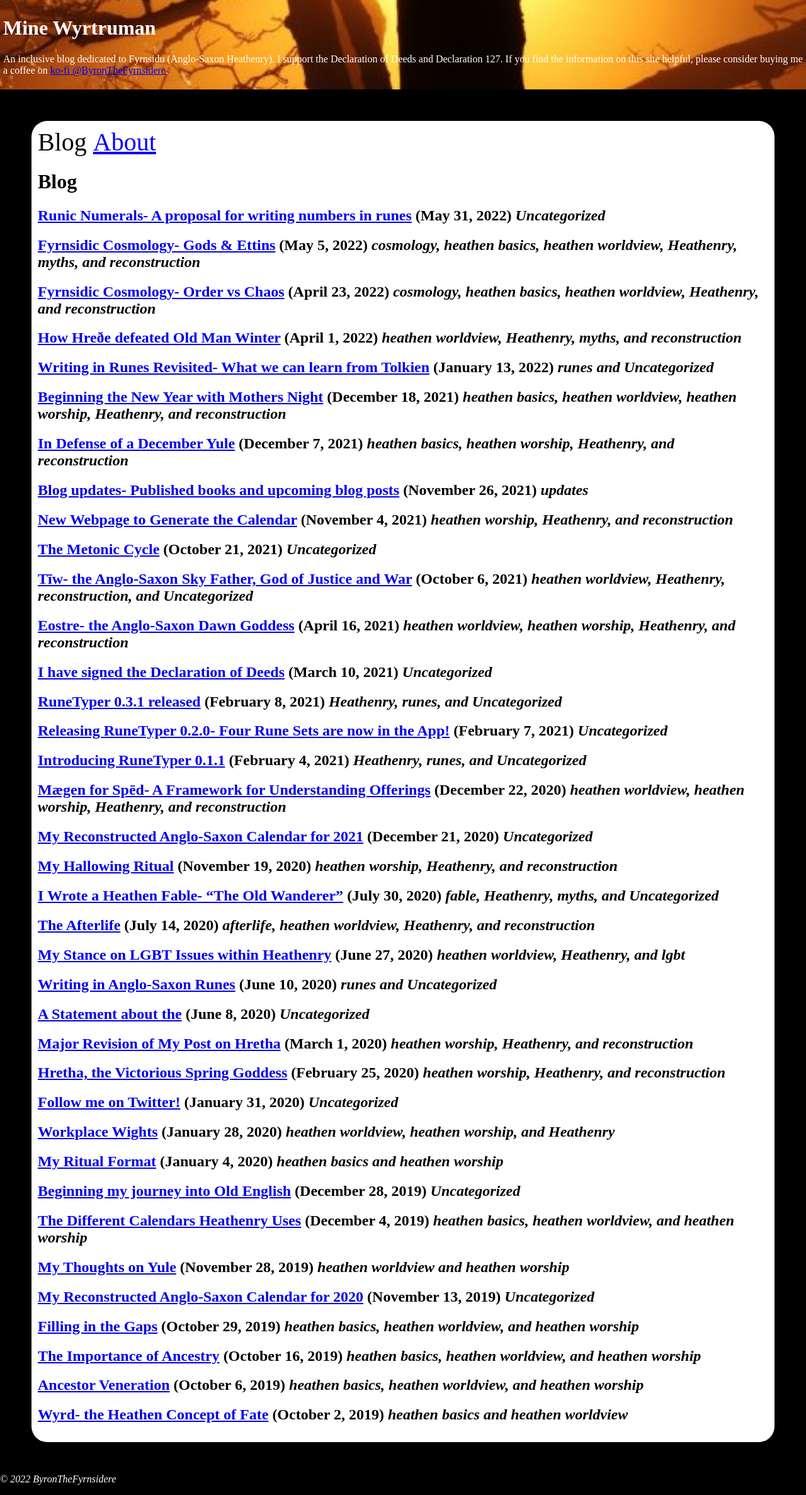
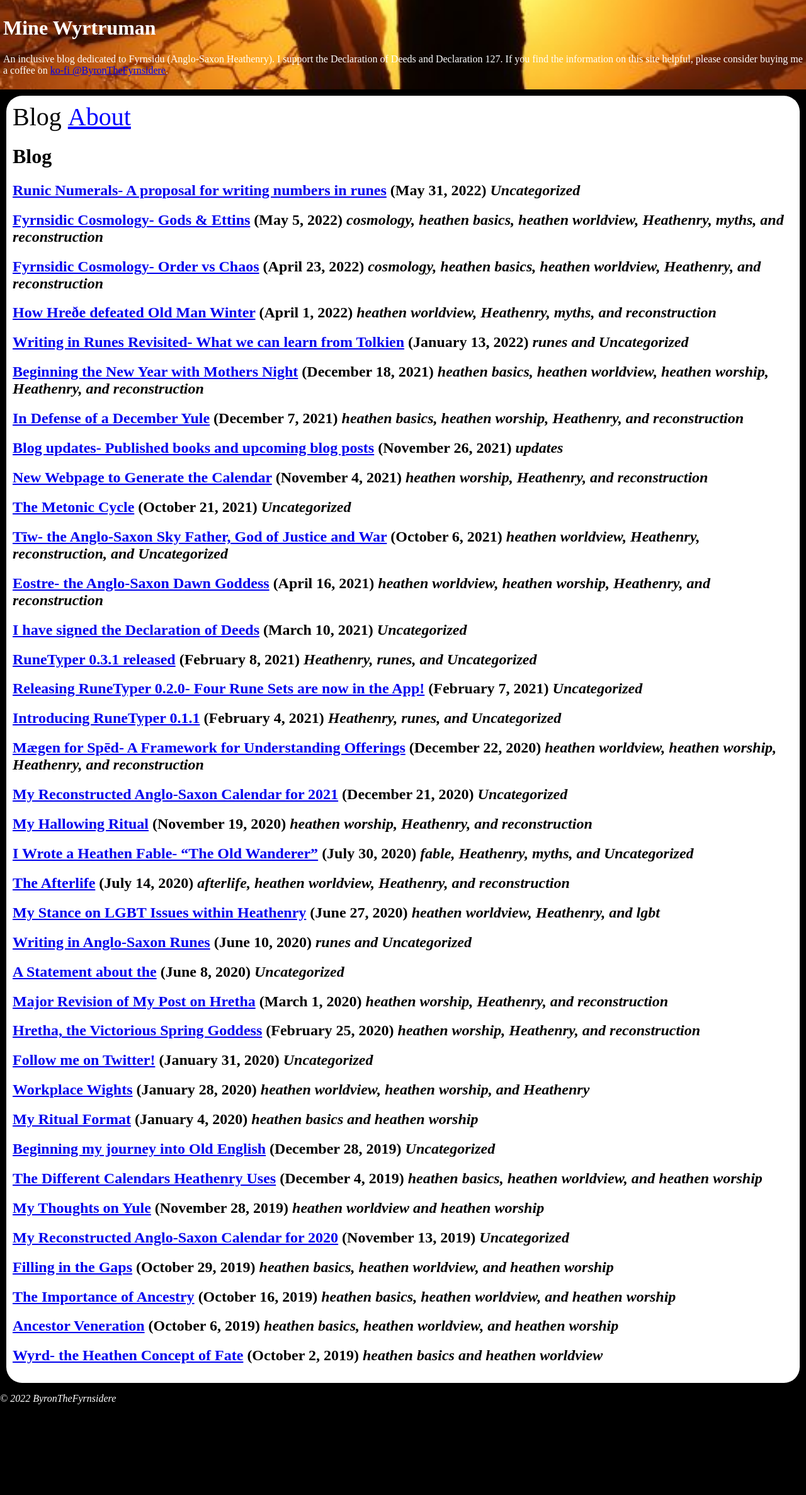
Before and after one commit to byronpendason/byronpendason.github.io, a Jekyll site: the page built from index.md, in a window 1280 px wide. Shown: the whole page at 63% size. Built offline with Jekyll 4.4.1, drawn with Linux system fonts in a browser that asks for light colours; our own code applies the rules of GitHub Pages for plain Markdown files; after the commit the page ends 2246 px from its top, so only the background shows below that.

Commit message:
Update default.html

```diff
--- a/_layouts/default.html
+++ b/_layouts/default.html
@@ -47,7 +47,7 @@
         color: black;
       }
       #content {
-        margin: 50px;
+        margin: 10px;
         padding: 10px;
         background-color: white;
         color: black;
```
